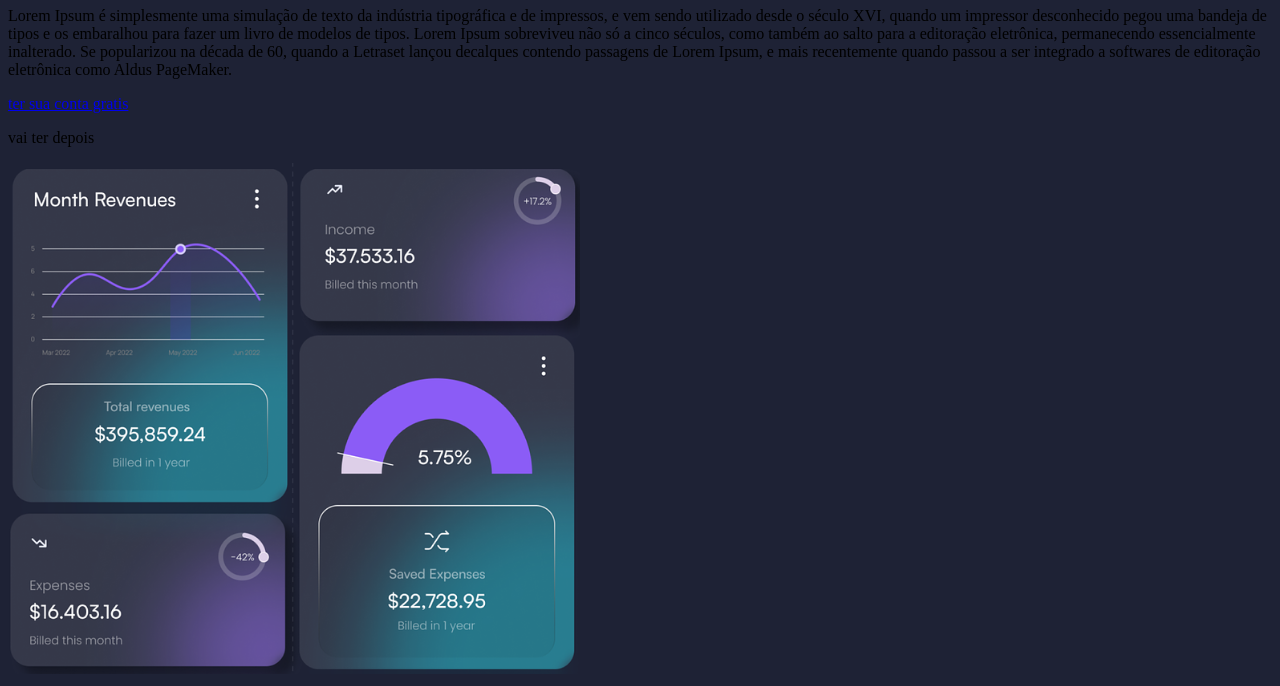
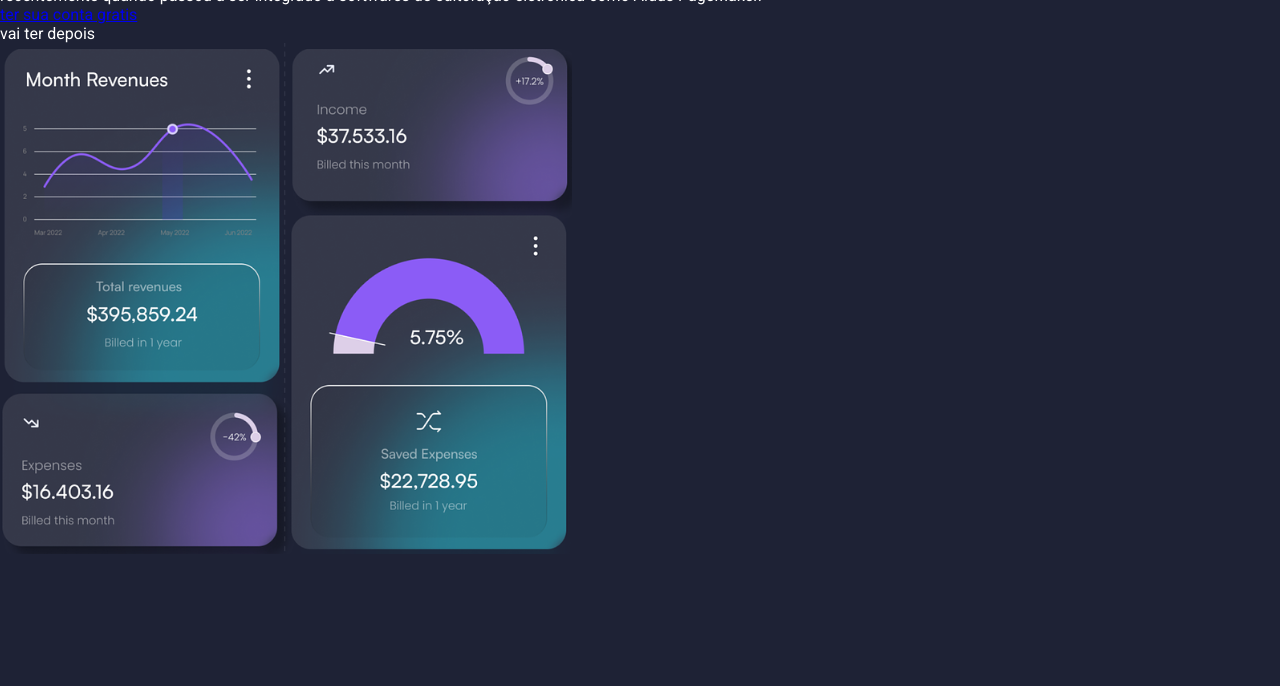
Before and after one commit to Gustavo-b017/Front-2-semestre, a plain HTML site: page aula/aula-2_16.2.24/projeto.html in a window 1280 px wide. Shown: the part 320-1006 px from the top of the page. After the commit the page ends 878 px from the top, so only its background shows below. Drawn offline with Linux system fonts and the light colour scheme.

Commit message:
comecando o projeto da 2 aula

```diff
--- a/aula/aula-2_16.2.24/projeto.css/css.css
+++ b/aula/aula-2_16.2.24/projeto.css/css.css
@@ -1,3 +1,11 @@
+@import url('https://fonts.googleapis.com/css2?family=Roboto:ital,wght@0,100;0,300;0,400;0,500;0,700;0,900;1,100;1,300;1,400;1,500;1,700;1,900&display=swap');
+
+* {
+    margin: 0;
+    padding: 0;
+}
 body {
     background-color: #1e2235;
+    color: #fff;
+    font-family: "Roboto", sans-serif;;
 }
```
